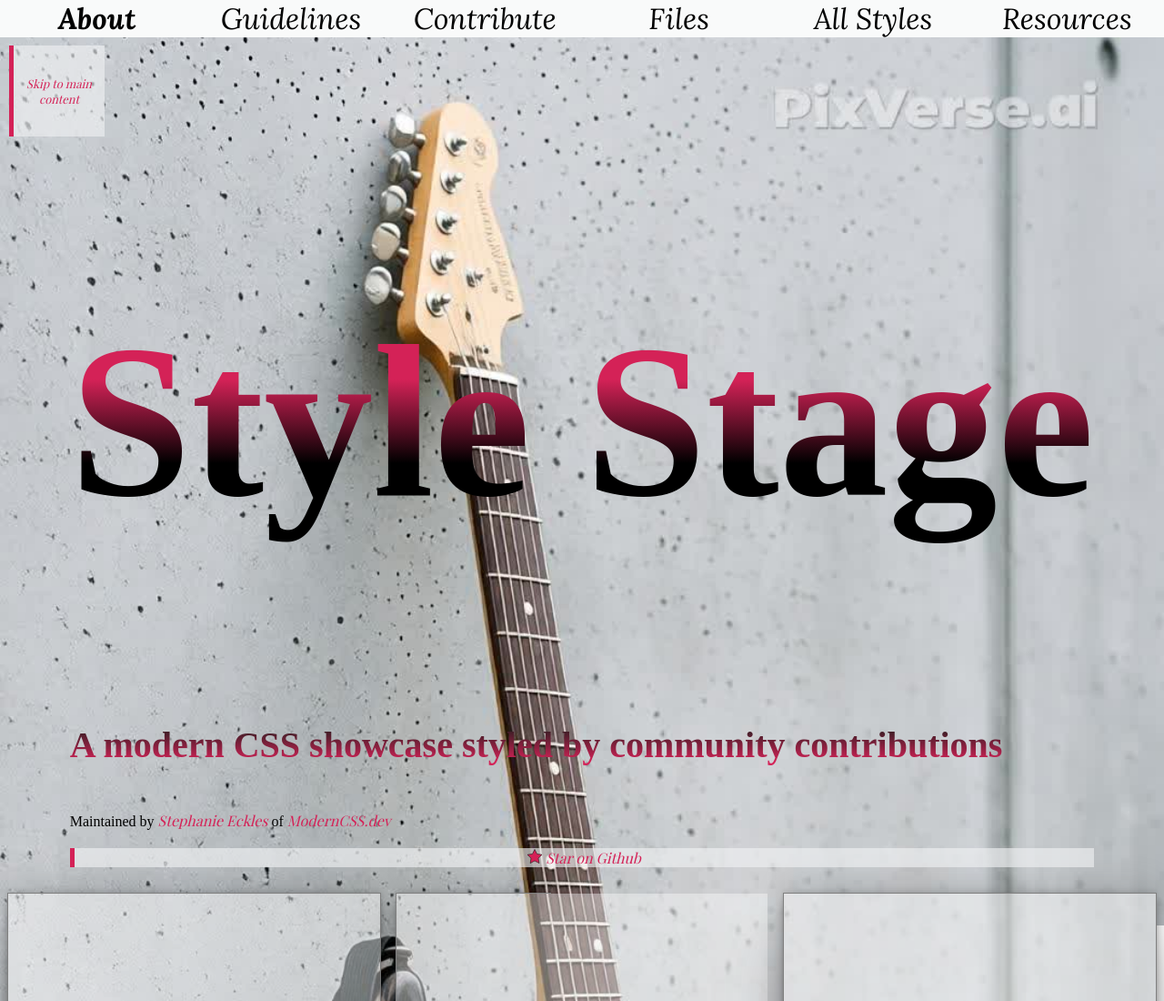
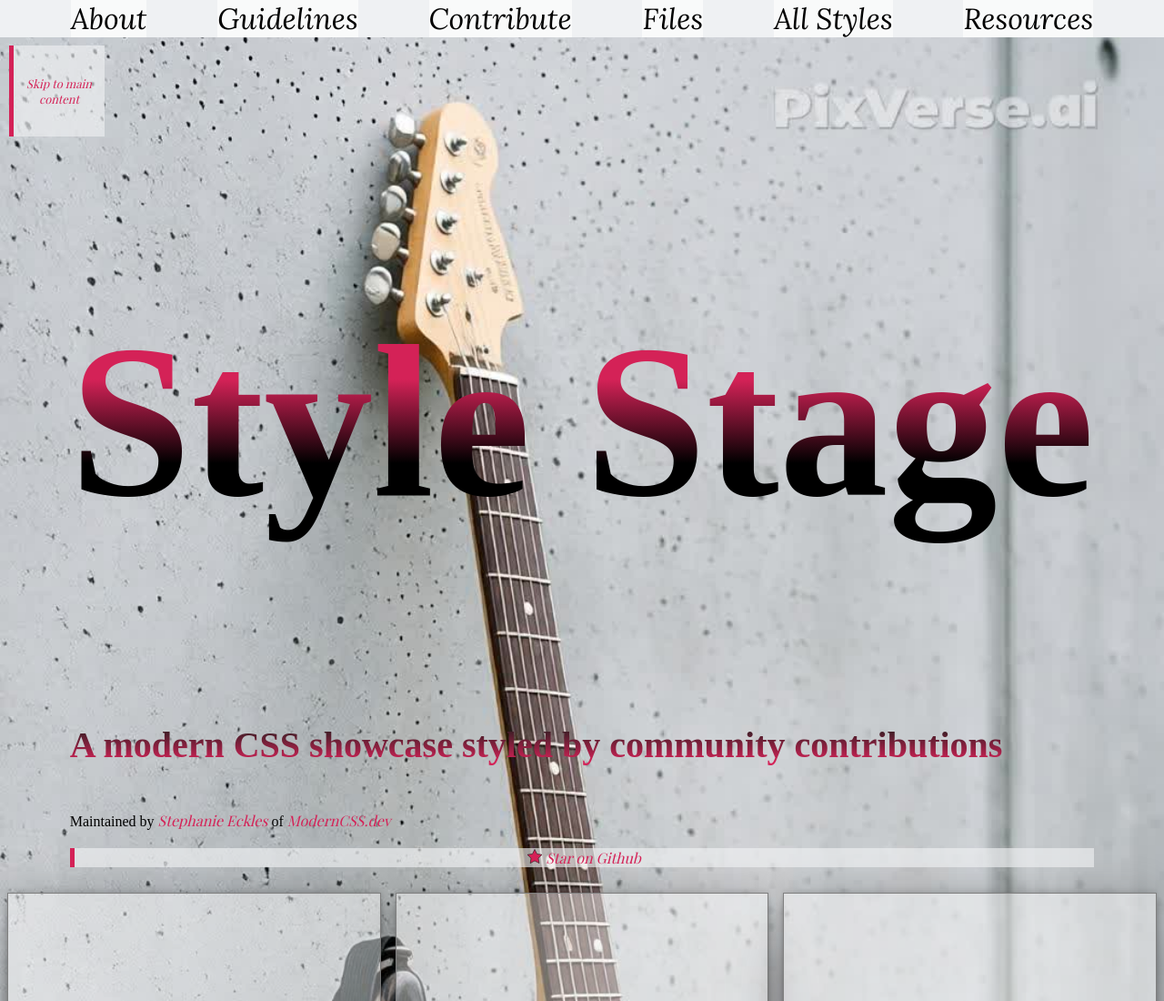
Before and after one commit to K-Marple/music-stage, a website: page public/index.html in a window 1280 px wide. Shown: the top 1100 px of the page at 91% size. Drawn offline with nearby package versions, Linux system fonts and the light colour scheme; a web font is replaced by a local one.

Commit message:
nav spacing

```diff
--- a/public/style.scss
+++ b/public/style.scss
@@ -166,13 +166,12 @@
     background-color: #EFF1F3;
     justify-content: center;
     ul{
-        display: grid;
+        display: flex;
         width: 100%;
         margin: auto;
         padding: 0;
         list-style: none;
-        grid-template-columns: repeat(6, 1fr);
-        grid-gap: 0;
+        justify-content: space-evenly;
 
         li{
             display: grid;
```
Also changed, not shown: public/style.css.
